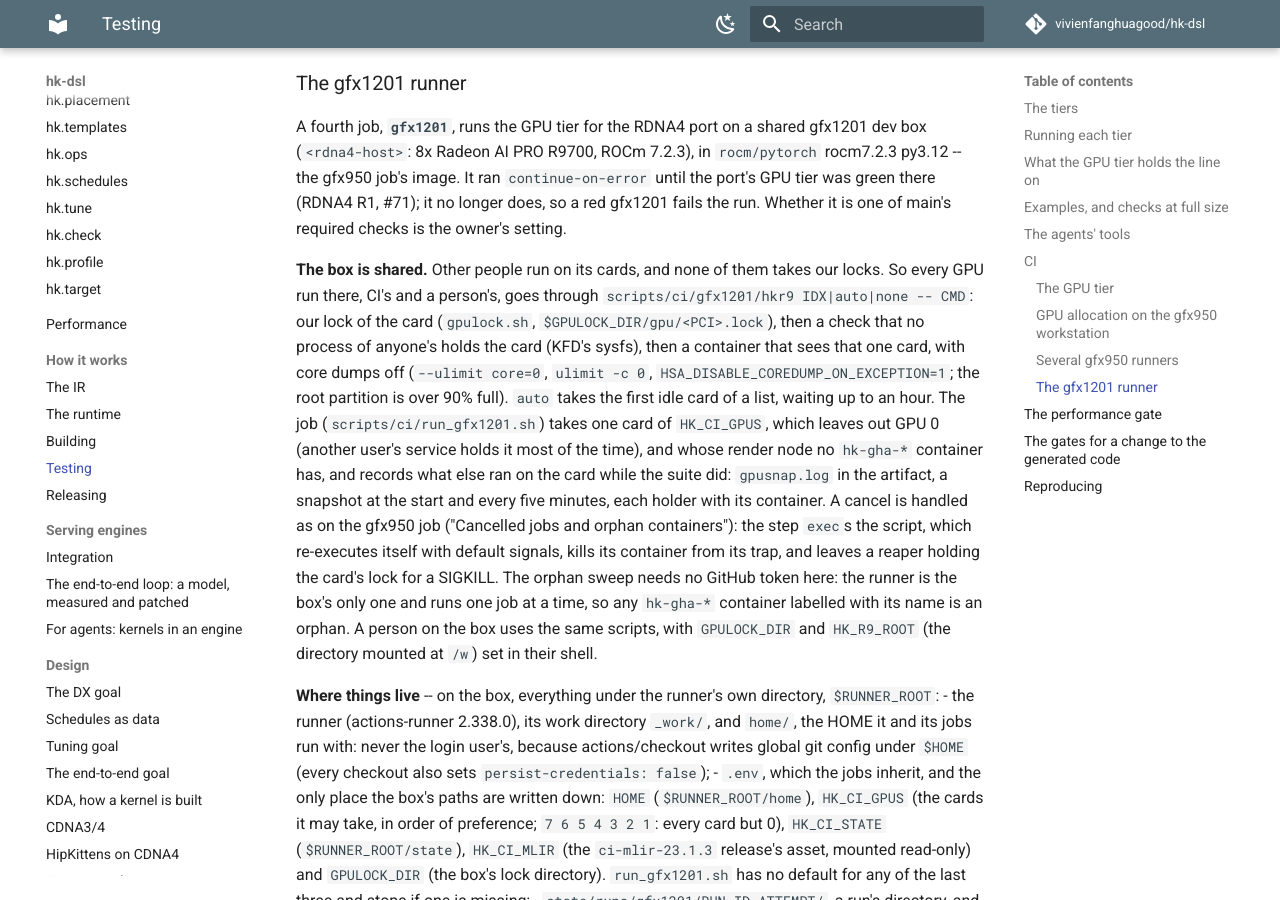
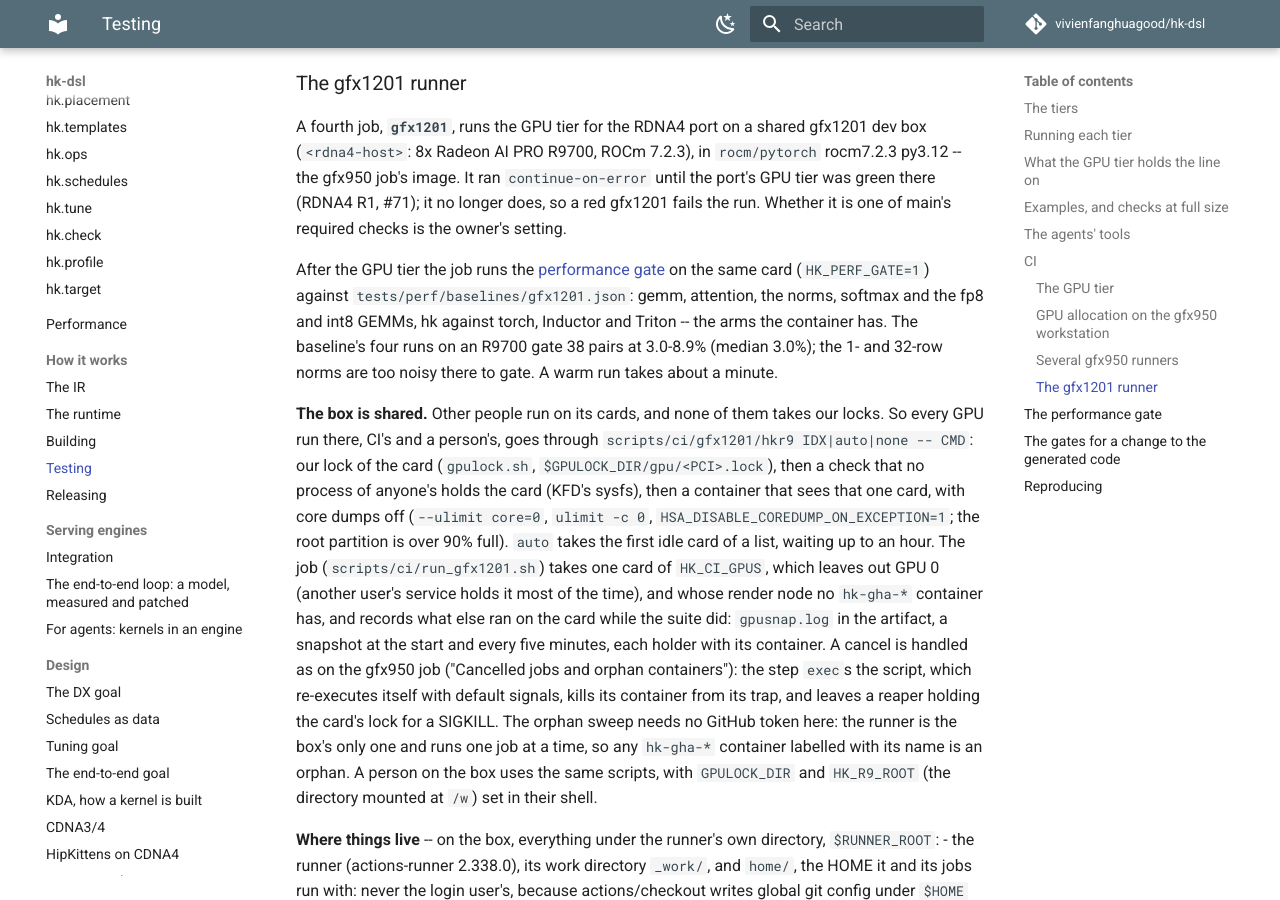
Before and after one commit to vivienfanghuagood/hk-dsl, an MkDocs documentation site: the page built from docs/testing.md, in a window 1280 px wide and 900 px high, scrolled down 11164 px. Built offline with MkDocs 1.6.1 and Material for MkDocs 9.7.7, drawn with Linux system fonts in a browser that asks for light colours; comment, search, counter and statistics services are not loaded.

Commit message:
perf gate on gfx1201: the baseline (4 runs on an R9700), and the gfx1201 CI job runs it after the GPU tier
tests/perf/baselines/gfx1201.json: scripts/perf_gate.sh --refresh 4 in the
gfx1201 job's container (rocm/pytorch 7.2.3), 38 gated pairs over 21
cases, tolerances 3.0-8.9% (median 3.0); the 1- and 32-row norms' noise
passes the cap and is not gated, nor are the int4 rows hk does not run.
A gate run afterwards, its own process: no regression, 38 pairs within
tolerance, 65 s warm.

run_gfx1201.sh: HK_PERF_GATE=1, so gpu_suite.sh runs the gate after the
tier as group `perf`, and a regression fails the job.

Co-Authored-By: Claude <noreply@anthropic.com>

```diff
--- a/docs/testing.md
+++ b/docs/testing.md
@@ -562,6 +562,13 @@ gfx1201 dev box (`<rdna4-host>`: 8x Radeon AI PRO R9700, ROCm 7.2.3), in
 it no longer does, so a red gfx1201 fails the run. Whether it is one of main's
 required checks is the owner's setting.
 
+After the GPU tier the job runs the [performance gate](#the-performance-gate)
+on the same card (`HK_PERF_GATE=1`) against `tests/perf/baselines/gfx1201.json`:
+gemm, attention, the norms, softmax and the fp8 and int8 GEMMs, hk against
+torch, Inductor and Triton -- the arms the container has. The baseline's four
+runs on an R9700 gate 38 pairs at 3.0-8.9% (median 3.0%); the 1- and 32-row norms
+are too noisy there to gate. A warm run takes about a minute.
+
 **The box is shared.** Other people run on its cards, and none of them takes
 our locks. So every GPU run there, CI's and a person's, goes through
 `scripts/ci/gfx1201/hkr9 IDX|auto|none -- CMD`: our lock of the card
```
Also changed, not shown: 2 other files.
